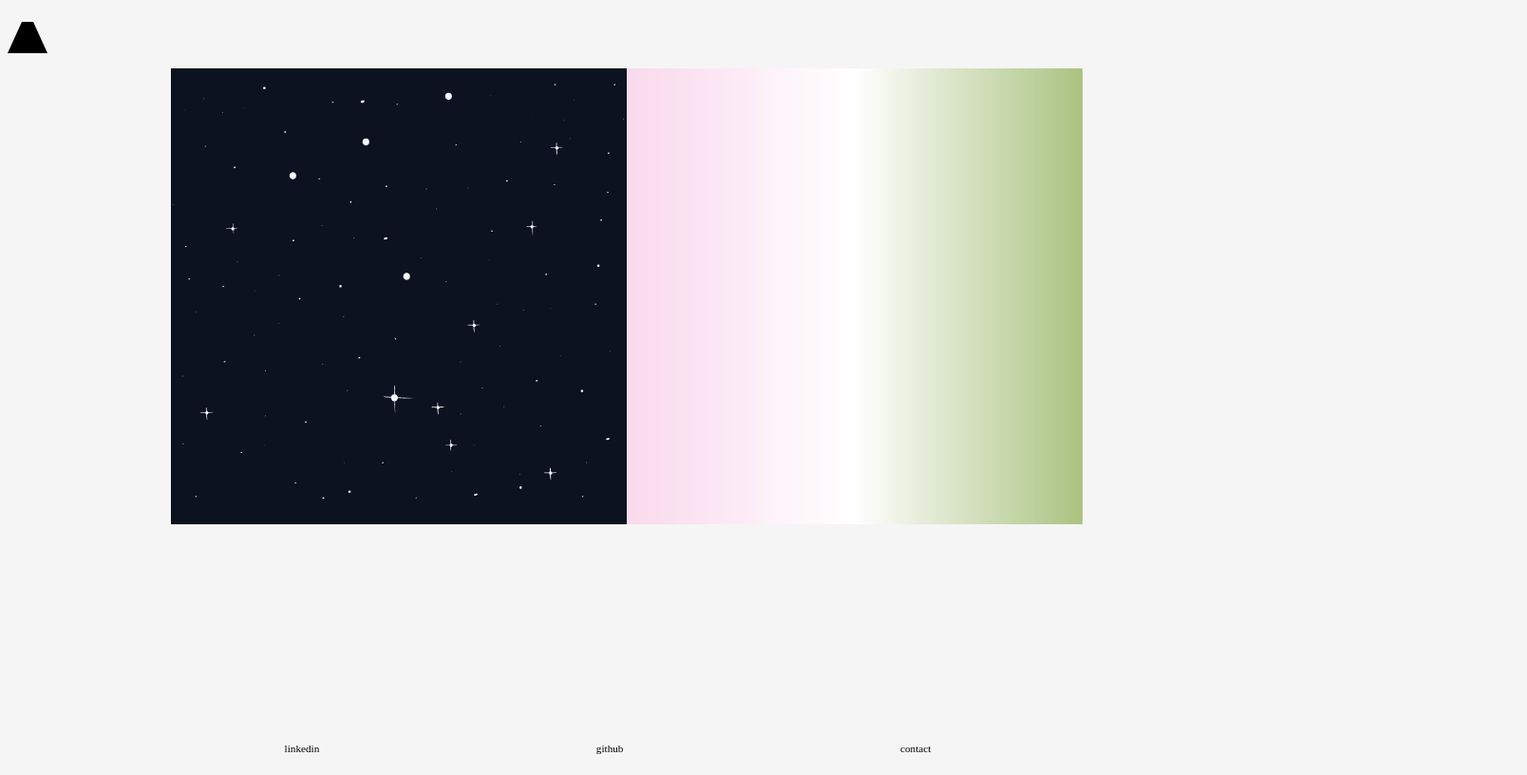
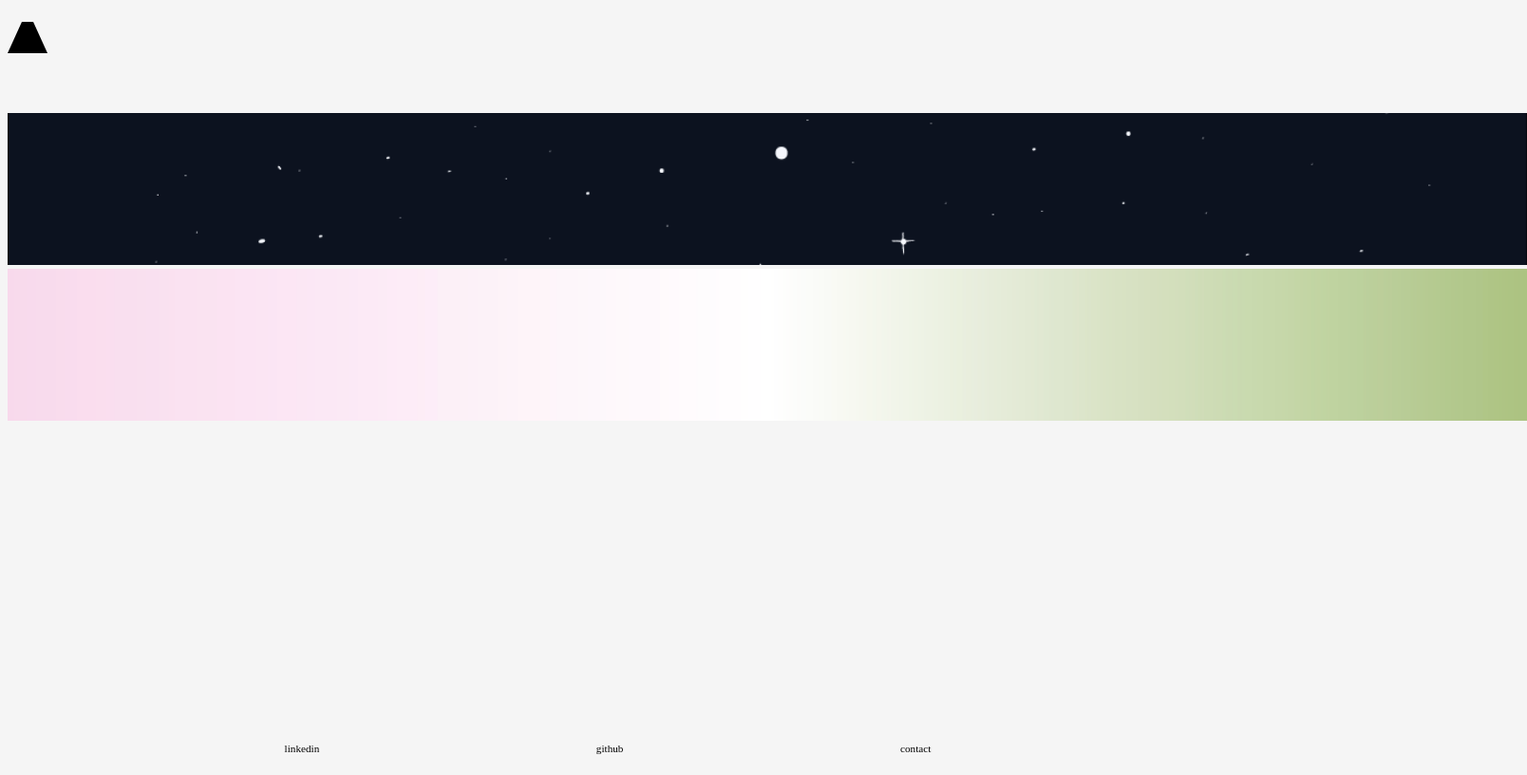
Before and after one commit to ssshhheeeyyy/portfolio, a React app: page /projects in a window 1280 px wide. Shown: the whole page at 95% size, 1608 px wide, since content can reach past the window. Built offline with nearby package versions, Linux system fonts and the light colour scheme; a web font is replaced by a local one.

Commit message:
Edits to projects page

```diff
--- a/client/components/Projects.js
+++ b/client/components/Projects.js
@@ -4,18 +4,18 @@ import { Link } from 'react-router-dom';
 const Projects = () => {
   return (
     <section>
-      <ul id="projects-images">
-        <li>
+      <div id="projects-images">
+        <div>
           <Link to={'/projects/lisaQuest'}>
-            <img src="stars.png" className="image-project-stars"></img>
+            <img src="stars.png" className="image-project"></img>
           </Link>
-        </li>
-        <li>
+        </div>
+        <div>
           <Link to={'/projects/allMatcha'}>
             <img src="matcha.png" className="image-project"></img>
           </Link>
-        </li>
-      </ul>
+        </div>
+      </div>
     </section>
   );
 };
--- a/public/style.css
+++ b/public/style.css
@@ -12,6 +12,7 @@
 
 .dropdown {
   position: relative;
+  margin-bottom: 5%;
 }
 
 .menu {
@@ -38,21 +39,22 @@
 
 #projects-images {
   display: flex;
+  flex-direction: column;
   flex-wrap: wrap;
   justify-content: center;
   justify-items: center;
   align-items: center;
 }
 
-.image-project {
+/* .image-project {
   width: 30em;
   height: 30em;
   object-fit: fill;
-}
+} */
 
-.image-project-stars {
-  width: 30em;
-  height: 30em;
+.image-project {
+  width: 100em;
+  height: 10em;
   object-fit: cover;
 }
 
```
